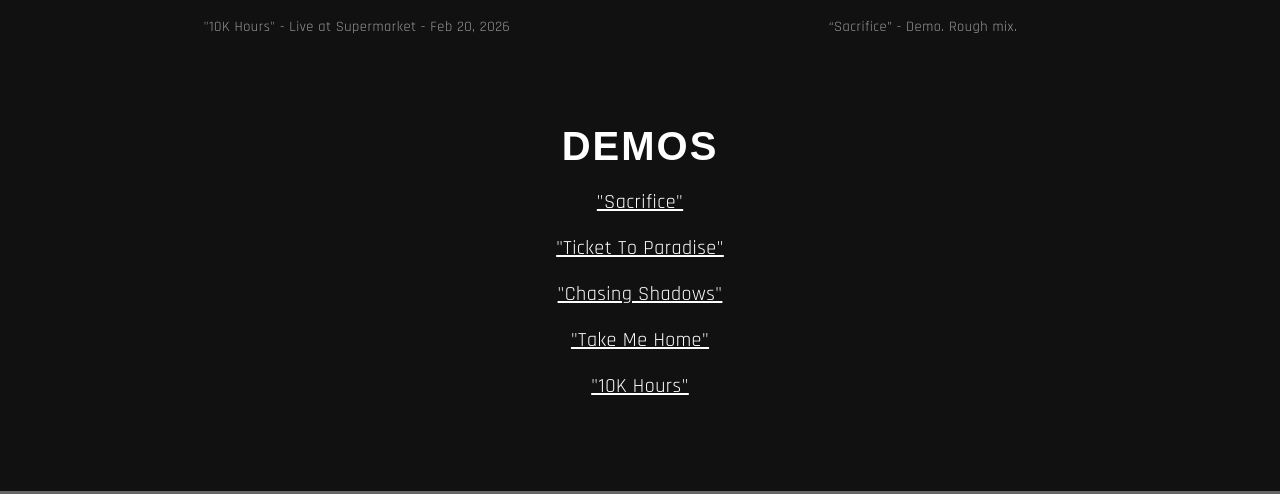
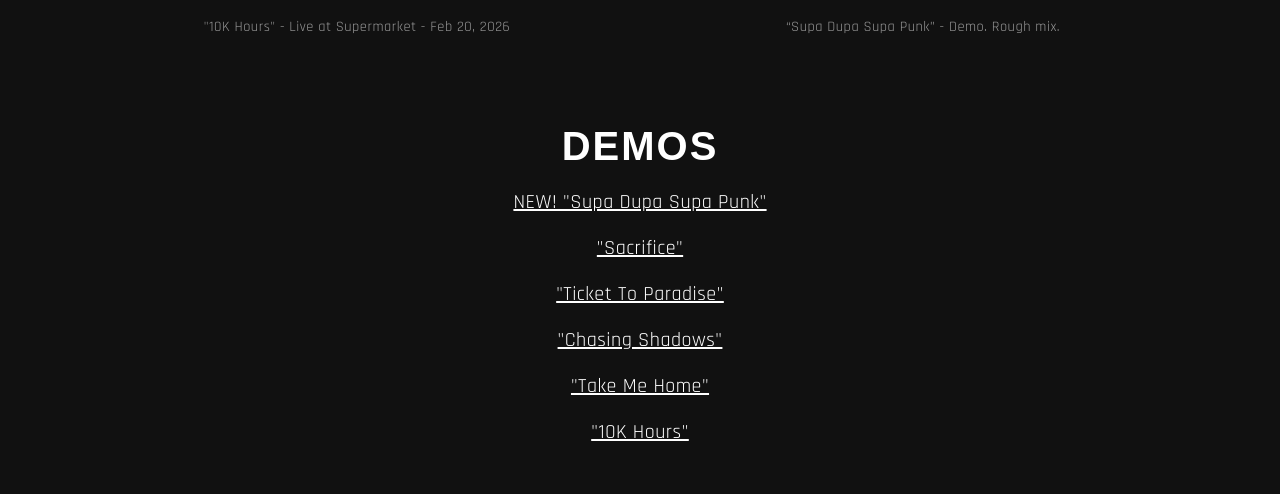
Before and after one commit to jjhiew/sdspmusic.com, an Eleventy site: page src/pages/index.njk in a window 1280 px wide. Shown: the part 1736-2230 px from the top of the page. Built offline with nearby package versions, Linux system fonts and the light colour scheme; Eleventy itself is replaced by a stand-in of ours; files that its build step writes are made by us from their sources; a script that the page names is missing.

Commit message:
Add Supa Dupa Supa Punk

```diff
--- a/src/pages/index.njk
+++ b/src/pages/index.njk
@@ -40,13 +40,19 @@ permalink: /index.html
       <p style="color:#999;font-size:0.9rem;">"10K Hours" - Live at Supermarket - Feb 20, 2026</p>
     </div>
     <div class="video-grid-item">
-      <iframe class="vid-frame" src="https://www.youtube.com/embed/5FhcrBlJoCs?si=M_hcetZptpHIz6tX" title="Sacrifice Demo"></iframe>
-      <p style="color:#999;font-size:0.9rem;">“Sacrifice” - Demo. Rough mix.</p>
+      <iframe
+        class="vid-frame"
+        src="https://www.youtube.com/embed/A37geck5VYI?si=RInxZ-n5UotKBBg7"
+        title="Supa Dupa Supa Punk"></iframe>
+      <p style="color:#999;font-size:0.9rem;">“Supa Dupa Supa Punk” - Demo. Rough mix.</p>
     </div>
   </div>
 </section>
 <section id="demos">
   <h2>Demos</h2>
+  <p>
+    <a style="color: white" href="https://www.youtube.com/watch?v=A37geck5VYI" target="_blank">NEW! "Supa Dupa Supa Punk"</a>
+  </p>
   <p>
     <a style="color: white" href="https://www.youtube.com/watch?v=5FhcrBlJoCs" target="_blank">"Sacrifice"</a>
   </p>
```
